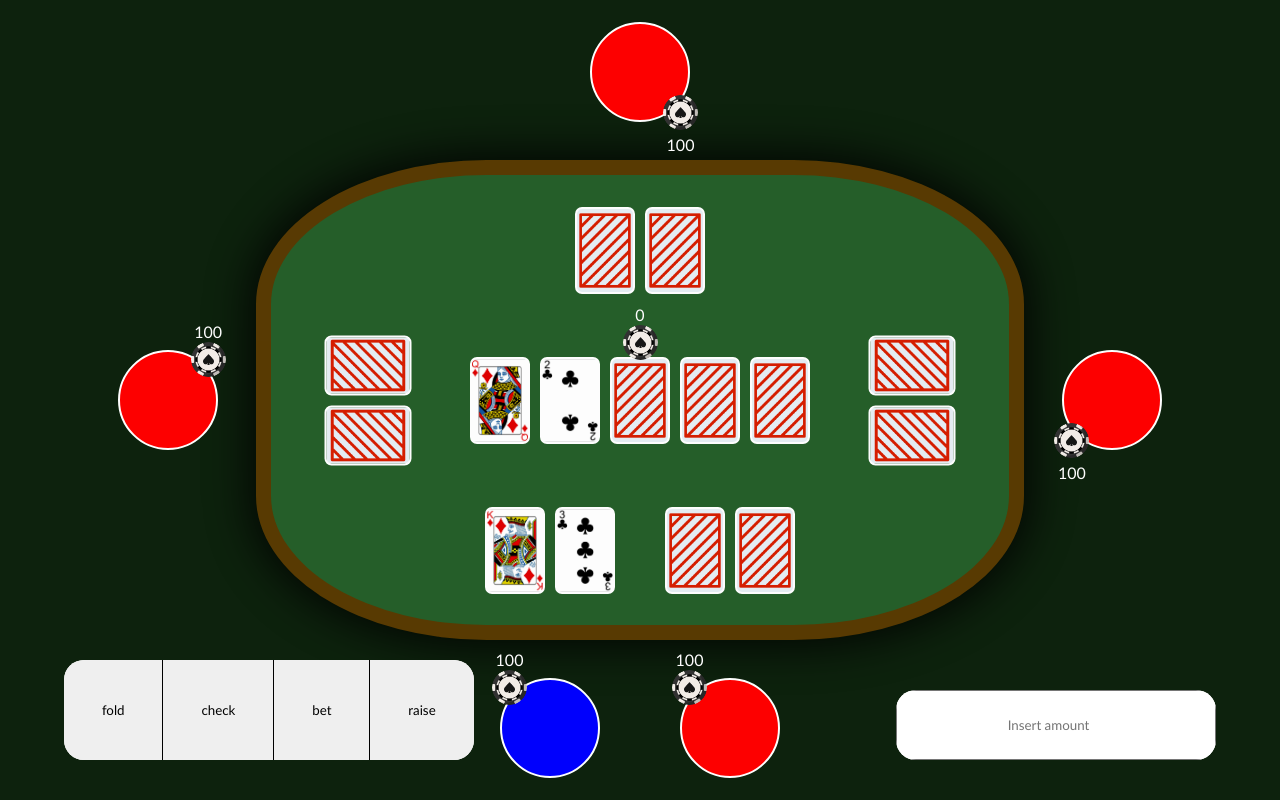
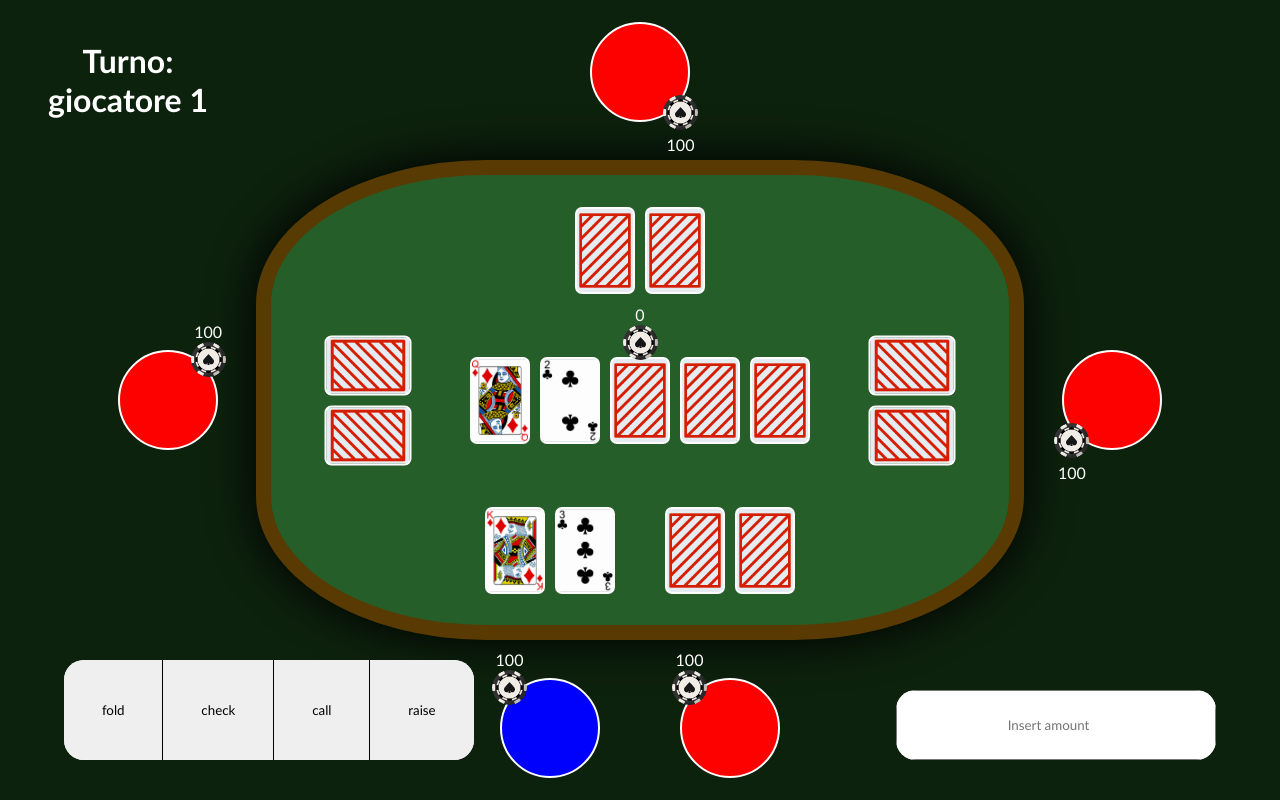
Before and after one commit to SublimedApple58/poker, a React (Vite) app: page / in a window 1280 px wide. Both pictures are taken after typing "5" into the empty fields and a click on the button "Send number". Built offline with nearby package versions, Linux system fonts and the light colour scheme.

Commit message:
timeout tra i turni e h1 che dice a chi tocca giocare

```diff
--- a/src/components/Commands/Commands.tsx
+++ b/src/components/Commands/Commands.tsx
@@ -23,8 +23,10 @@ function Commands(){
 
     useEffect(()=> {
         if(turn!=1){
-            dispatch(removeChips({ref: turn, chips: minimum}));
-            dispatch(nextTurn(players));
+            setTimeout(()=>{
+                dispatch(removeChips({ref: turn, chips: minimum}));
+                dispatch(nextTurn(players));
+            }, 2000)
         }
     }, [turn])
 
@@ -61,8 +63,8 @@ function Commands(){
             <div className="commands">
                 <button>fold</button>
                 <button>check</button>
-                <button>bet</button>
-                <button onClick={()=>{amounting(); dispatch(nextTurn(players))}}>raise</button>
+                <button onClick={()=>{amounting(); dispatch(nextTurn(players))}}>call</button>
+                <button>raise</button>
             </div>
             <div className="amount" style={visible} >
                 <input type="number" placeholder='Insert amount' ref={amountInput}/>
--- a/src/components/Table/Table.css
+++ b/src/components/Table/Table.css
@@ -93,10 +93,14 @@
     align-items: flex-end;
 }
 
-.rows{
-    width: 85%;
-    height: 85%;
-    border: 1px solid white;
-    border-radius:25%;
-    gap: 30px;
+.turno{
+    grid-area: e;
+    display: flex;
+    justify-content: center;
+    align-items: center;
 }
+
+.turno h1{
+    margin: 20px;
+    text-align: center;
+}
--- a/src/components/Table/Table.tsx
+++ b/src/components/Table/Table.tsx
@@ -12,7 +12,8 @@ function Table(){
     const
         numberPlayer = useSelector((state: RootState)=> state.giocatori.players.length),
         carteUscite = useSelector((state: RootState) => state.carteUscite),
-        centralChips = useSelector((state: RootState) => state.giocatori.centralChips)
+        centralChips = useSelector((state: RootState) => state.giocatori.centralChips),
+        turn = useSelector((state: RootState) => state.game.turn)
         // playerMove = useSelector((state:  RootState)=> state.game.playerMove),
         // dispatch = useDispatch();
 
@@ -98,6 +99,9 @@ function Table(){
               <div className='left'>{posizioneGiocatori[1]}</div>
               <div className='top'>{posizioneGiocatori[0]}</div>
               <div className='right'>{posizioneGiocatori[3]}</div>
+              <div className="turno">
+                <h1>Turno: giocatore {turn}</h1>
+              </div>
               <Commands/>
         </>
     )
```
